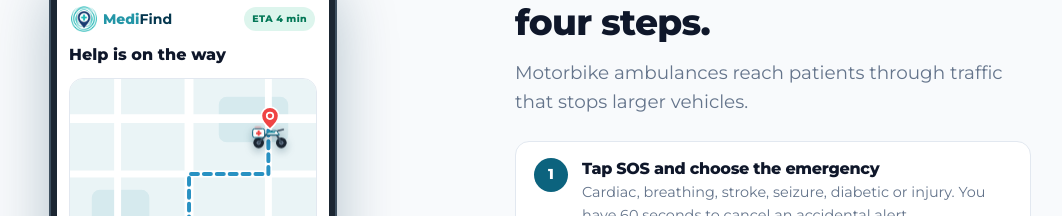
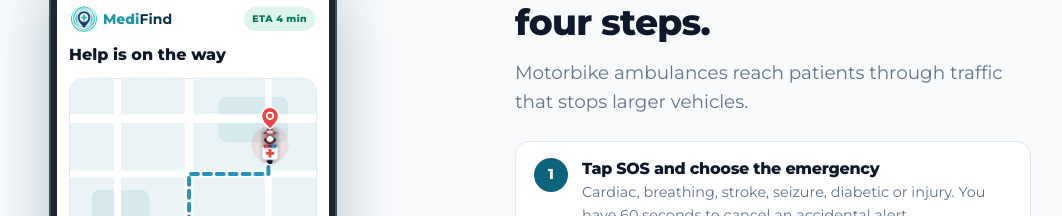
Before and after one commit to shehryar-ahmed44172/MediFind_FYP_Project, a React (Vite) app: page / in a window 1280 px wide. Shown: the part 1859-2075 px from the top of the page, without its empty margins (157-1219 px from the left). Built offline with nearby package versions, Linux system fonts and the light colour scheme; no server answers.

Commit message:
feat(landing): app's motorbike-ambulance mascot in the tracking mockup; footer logo without white box

```diff
--- a/src/components/landing/AppMockups.jsx
+++ b/src/components/landing/AppMockups.jsx
@@ -4,6 +4,8 @@ import {
   Vibrate, MessageSquare, Sparkles, Signal, BatteryFull, Wifi, MapPin, Ear,
 } from 'lucide-react';
 import appMark from '../../assets/medifind_mark.png';
+import bikeFrame0 from '../../assets/mascot_bike_0.png';
+import bikeFrame1 from '../../assets/mascot_bike_1.png';
 
 /*
  * Lightweight HTML/CSS/SVG recreations of real MediFind mobile screens.
@@ -88,26 +90,6 @@ export function SosScreen() {
   );
 }
 
-/* Motorbike ambulance (side view) — drawn inline so it stays crisp and tiny */
-export function MotorbikeAmbulance({ size = 44 }) {
-  return (
-    <svg width={size} height={size * 0.7} viewBox="0 0 60 42" aria-hidden="true">
-      <circle cx="13" cy="32" r="8" fill="#1B2632" />
-      <circle cx="13" cy="32" r="3.2" fill="var(--text-muted)" />
-      <circle cx="47" cy="32" r="8" fill="#1B2632" />
-      <circle cx="47" cy="32" r="3.2" fill="var(--text-muted)" />
-      <path d="M13 32 L24 20 L40 20 L47 32" fill="none" stroke="#3D4F5F" strokeWidth="3" strokeLinecap="round" />
-      <rect x="4" y="11" width="18" height="13" rx="3" fill="#FFFFFF" stroke="var(--primary)" strokeWidth="1.5" />
-      <rect x="11.5" y="13.5" width="3" height="8" rx="0.8" fill="var(--sos)" />
-      <rect x="9" y="16" width="8" height="3" rx="0.8" fill="var(--sos)" />
-      <path d="M24 20 Q30 12 40 14 L44 20 Z" fill="#FFFFFF" stroke="var(--primary)" strokeWidth="1.5" />
-      <rect x="26" y="15" width="12" height="2.4" rx="1.2" fill="var(--primary-mid)" />
-      <rect x="7" y="7" width="10" height="4" rx="2" fill="var(--sos)" className="lp-siren" />
-      <path d="M42 14 L50 12" stroke="#3D4F5F" strokeWidth="2.4" strokeLinecap="round" />
-    </svg>
-  );
-}
-
 /* 2 — Live tracking screen */
 export function TrackingScreen() {
   return (
@@ -131,7 +113,11 @@ export function TrackingScreen() {
           <path d="M20 150 H120 V96 H200 V52" fill="none" stroke="var(--primary-light)" strokeWidth="4" strokeDasharray="7 6" strokeLinecap="round" />
         </svg>
         {/* Moving motorbike follows the same route (see .lp-bike offset-path) */}
-        <div className="lp-bike"><MotorbikeAmbulance size={40} /></div>
+        <div className="lp-bike" role="img" aria-label="Motorbike ambulance">
+          {/* Same mascot as the app's live map; the second frame flashes the siren */}
+          <img src={bikeFrame0} alt="" />
+          <img src={bikeFrame1} alt="" className="lp-bike-siren" />
+        </div>
         <div className="lp-patient-pin">
           <MapPin size={26} fill="var(--sos)" color="#FFFFFF" strokeWidth={1.6} />
           <span className="lp-patient-pulse" />
--- a/src/pages/landing.css
+++ b/src/pages/landing.css
@@ -73,7 +73,9 @@
 }
 .lp-header-inner { display: flex; align-items: center; gap: 24px; height: 64px; }
 .lp-logo { display: flex; align-items: center; gap: 8px; font-weight: 800; font-size: 1.2rem; letter-spacing: -0.01em; color: var(--primary-mid); }
-.lp-logo img { width: 34px; height: auto; border-radius: 8px; background: #fff; }
+.lp-logo img { width: 34px; height: auto; }
+/* On dark backgrounds (footer, dark theme) a soft light edge keeps the navy pin visible */
+.lp-footer .lp-logo img, [data-theme="dark"] .lp-logo img { filter: drop-shadow(0 0 0.6px rgba(255, 255, 255, 0.95)); }
 .lp-logo b { color: var(--primary-dark); }
 [data-theme="dark"] .lp-logo b { color: #fff; }
 .lp-nav { display: flex; align-items: center; gap: 4px; margin-left: auto; }
@@ -259,12 +261,15 @@
 .lp-map { position: relative; width: 248px; height: 190px; border-radius: 14px; overflow: hidden; border: 1px solid var(--border); }
 .lp-map-svg { position: absolute; inset: 0; display: block; }
 .lp-bike {
-  position: absolute; top: 0; left: 0; width: 40px; height: 28px;
+  position: absolute; top: 0; left: 0; width: 46px; height: 46px;
   offset-path: path('M20 150 L120 150 L120 96 L200 96 L200 60');
-  offset-rotate: 0deg; offset-anchor: 50% 80%;
+  /* Top-down mascot faces up; turn it to face along the road */
+  offset-rotate: auto 90deg; offset-anchor: 50% 50%;
   animation: lp-ride 9s ease-in-out infinite;
-  filter: drop-shadow(0 3px 4px rgba(4, 54, 78, 0.35));
 }
+.lp-bike img { position: absolute; inset: 0; width: 100%; height: 100%; }
+.lp-bike-siren { animation: lp-siren-swap 0.9s steps(1, end) infinite; }
+@keyframes lp-siren-swap { 50% { opacity: 0; } }
 @keyframes lp-ride { 0% { offset-distance: 0%; } 85%, 100% { offset-distance: 100%; } }
 .lp-siren { animation: lp-blink 0.9s steps(2, jump-none) infinite; }
 @keyframes lp-blink { 50% { opacity: 0.25; } }
@@ -321,5 +326,6 @@
 @media (prefers-reduced-motion: reduce) {
   .lp-sos-ring-progress { animation: none; stroke-dashoffset: calc(var(--ring-c) * 0.13); }
   .lp-bike { animation: none; offset-distance: 62%; }
+  .lp-bike-siren { animation: none; opacity: 0; }
   .lp-sos-button, .lp-siren, .lp-patient-pulse, .lp-deaf-flash, .lp-deaf-alert svg { animation: none; }
 }
```
Also changed, not shown: src/assets/mascot_bike_0.png (added), src/assets/mascot_bike_1.png (added).
